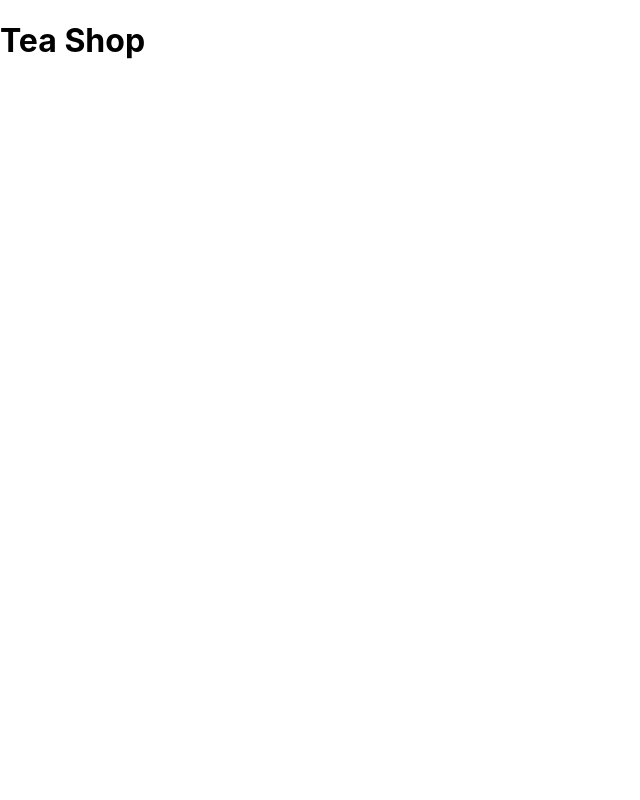
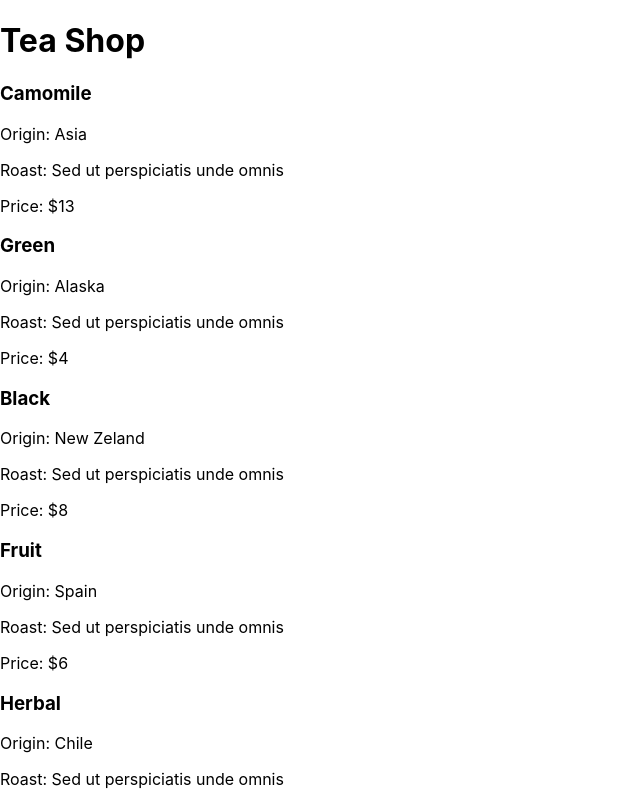
Before and after one commit to dmagic1304/tea-shop, a React (Create React App) app: page / in a window 1280 px wide. Shown: the top 800 px of the page, without its empty margins (0-640 px from the left). Built offline with nearby package versions, Linux system fonts and the light colour scheme.

Commit message:
TeaList will map out all the teas, PropTypes added for error handling

```diff
--- a/src/components/TeaList.js
+++ b/src/components/TeaList.js
@@ -1,11 +1,27 @@
 import React from "react";
+import Tea from "./Tea";
+import PropTypes from "prop-types";
 
 function TeaList ({inventory}) {
   return(
     <div>
-
+      {inventory.map((tea) => {
+        return (
+          <div>
+            <Tea
+              name = {tea.name}
+              origin = {tea.origin}
+              roast = {tea.roast}
+              price = {tea.price} />
+          </div>
+        )
+      })}
     </div>
   )
 }
 
+TeaList.propTypes = {
+  inventory: PropTypes.array
+};
+
 export default TeaList;
--- a/src/components/inventoryList.js
+++ b/src/components/inventoryList.js
@@ -1,39 +1,47 @@
+import { v4 } from 'uuid';
+
 let inventoryList = [
  {
     name: "Camomile",
     origin: "Asia",
     roast: "Sed ut perspiciatis unde omnis",
-    price: "$13"
+    price: "$13",
+    id: v4()
  },
  {
     name: "Green",
     origin: "Alaska",
     roast: "Sed ut perspiciatis unde omnis",
-    price: "$4"
+    price: "$4",
+    id: v4()
  },
  {
     name: "Black",
     origin: "New Zeland",
     roast: "Sed ut perspiciatis unde omnis",
-    price: "$8"
+    price: "$8",
+    id: v4()
  },
  {
     name: "Fruit",
     origin: "Spain",
     roast: "Sed ut perspiciatis unde omnis",
-    price: "$6"
+    price: "$6",
+    id: v4()
  },
  {
     name: "Herbal",
     origin: "Chile",
     roast: "Sed ut perspiciatis unde omnis",
-    price: "$14"
+    price: "$14",
+    id: v4()
  },
  {
     name: "Sweet",
     origin: "Argentina",
     roast: "Sed ut perspiciatis unde omnis",
-    price: "$8"
+    price: "$8",
+    id: v4()
  }
 ];
 
```
Also changed, not shown: src/components/Tea.js (+9 -0 lines).
